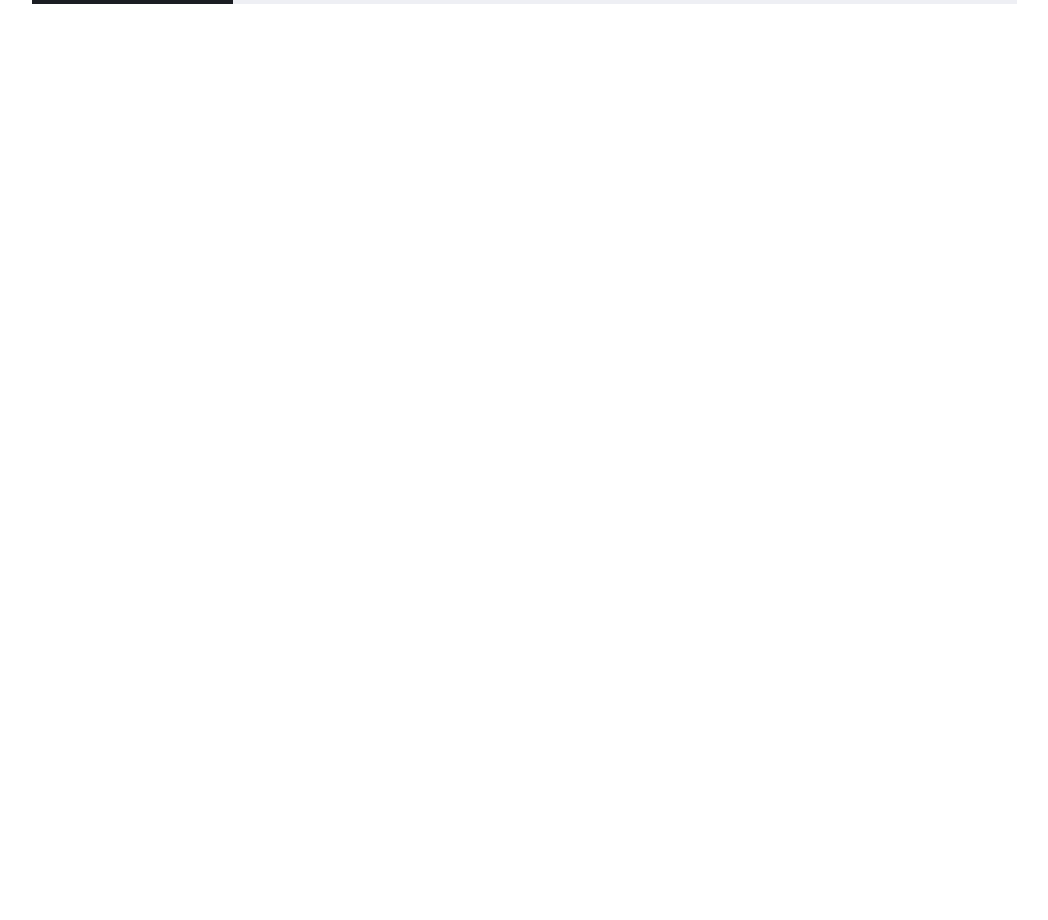
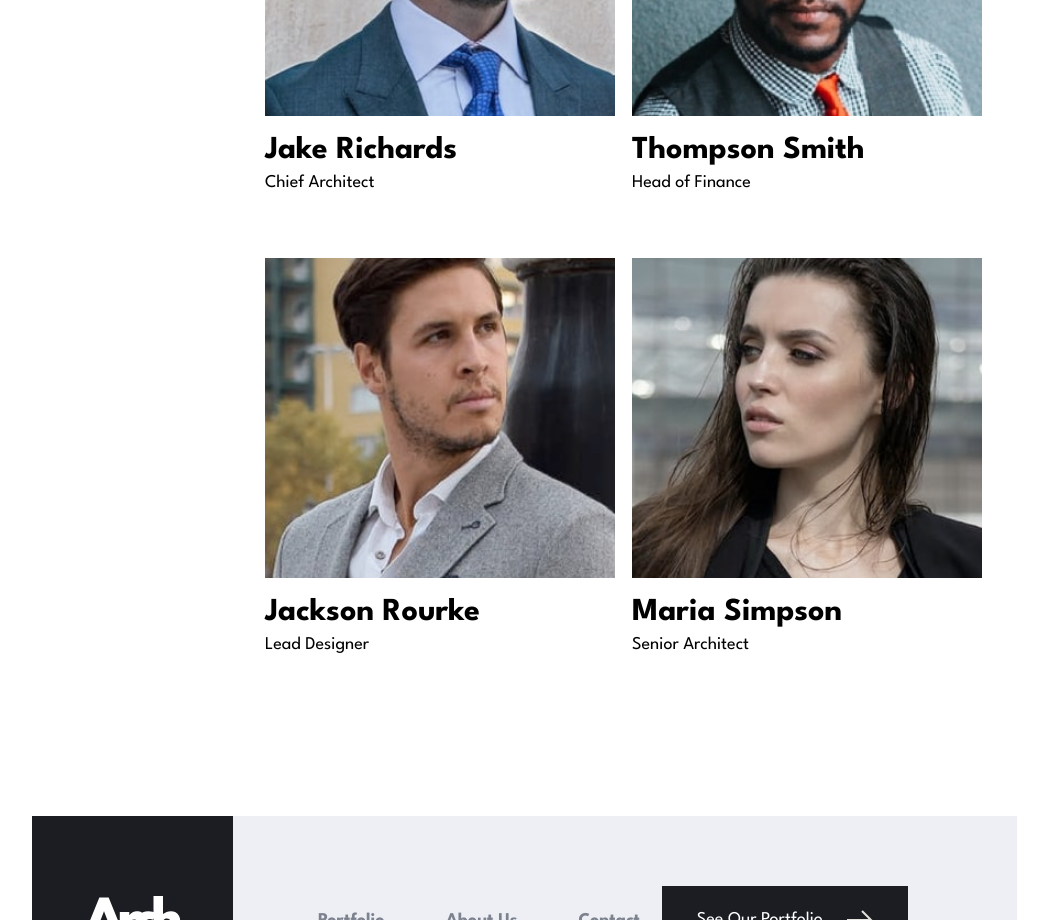
Before and after one commit to adarshcodes/arch-studio, a React (Create React App) app: page /about-us in a window 1280 px wide. Shown: the part 2060-2980 px from the top of the page, without its empty margins (133-1181 px from the left). Before the commit the page ends 2064 px from the top, so only its background shows below. Built offline with nearby package versions, Linux system fonts and the light colour scheme.

Commit message:
completed the about section

```diff
--- /dev/null
+++ b/src/assets/sass/components/_leaders.styles.scss
@@ -0,0 +1,61 @@
+.leaders-container {
+	margin-bottom: 9.6rem;
+	@include flex-row;
+	justify-content: space-between;
+
+	.leaders-cards-container {
+		@include flex-row-space-between;
+		flex-wrap: wrap;
+		max-width: 73rem;
+	}
+
+	.leader-card {
+		max-width: 35rem;
+		margin-bottom: 6.3rem;
+
+		.leader-avatar {
+			position: relative;
+			cursor: pointer;
+			overflow: hidden;
+			height: 32rem;
+			margin-bottom: 1.5rem;
+
+			.socialicons {
+				position: absolute;
+				font-size: 4rem;
+				color: $white;
+				top: 50%;
+				left: 50%;
+				transform: translate(-50%, -50%) scale(0);
+				transition: all 0.3s;
+
+				a:not(:last-child) {
+					margin-right: 3.2rem;
+				}
+
+				a {
+					transition: all 0.3s;
+				}
+
+				a:hover {
+					color: #36b2f5;
+				}
+			}
+
+			&:hover .socialicons {
+				transform: translate(-50%, -50%) scale(1);
+			}
+
+			img {
+				transform: scale(1.1);
+				transition: all 0.3s;
+				height: 100%;
+			}
+
+			&:hover img {
+				filter: blur(0.3rem);
+				transform: scale(1);
+			}
+		}
+	}
+}
--- a/src/assets/sass/main.css
+++ b/src/assets/sass/main.css
@@ -501,6 +501,71 @@ body {
   transform: scale(1.1);
 }
 
+.leaders-container {
+  margin-bottom: 9.6rem;
+  display: flex;
+  flex-direction: row;
+  justify-content: space-between;
+}
+
+.leaders-container .leaders-cards-container {
+  display: flex;
+  justify-content: space-between;
+  align-items: center;
+  flex-wrap: wrap;
+  max-width: 73rem;
+}
+
+.leaders-container .leader-card {
+  max-width: 35rem;
+  margin-bottom: 6.3rem;
+}
+
+.leaders-container .leader-card .leader-avatar {
+  position: relative;
+  cursor: pointer;
+  overflow: hidden;
+  height: 32rem;
+  margin-bottom: 1.5rem;
+}
+
+.leaders-container .leader-card .leader-avatar .socialicons {
+  position: absolute;
+  font-size: 4rem;
+  color: #ffffff;
+  top: 50%;
+  left: 50%;
+  transform: translate(-50%, -50%) scale(0);
+  transition: all 0.3s;
+}
+
+.leaders-container .leader-card .leader-avatar .socialicons a:not(:last-child) {
+  margin-right: 3.2rem;
+}
+
+.leaders-container .leader-card .leader-avatar .socialicons a {
+  transition: all 0.3s;
+}
+
+.leaders-container .leader-card .leader-avatar .socialicons a:hover {
+  color: #36b2f5;
+}
+
+.leaders-container .leader-card .leader-avatar:hover .socialicons {
+  transform: translate(-50%, -50%) scale(1);
+}
+
+.leaders-container .leader-card .leader-avatar img {
+  transform: scale(1.1);
+  transition: all 0.3s;
+  height: 100%;
+}
+
+.leaders-container .leader-card .leader-avatar:hover img {
+  filter: blur(0.3rem);
+  transform: scale(1);
+}
+
 .navbar {
   display: flex;
   flex-direction: row;
--- a/src/assets/sass/main.scss
+++ b/src/assets/sass/main.scss
@@ -18,6 +18,7 @@
 @import "./components/aboutHero.styles";
 @import "./components/aboutContent.styles";
 @import "./components/heritage.styles";
+@import "./components/leaders.styles";
 
 // Routes
 @import "./routes/navigation.styles";
--- a/src/routes/AboutUs/about-us.component.jsx
+++ b/src/routes/AboutUs/about-us.component.jsx
@@ -5,6 +5,7 @@ import Helmet from "react-helmet";
 import Pagination from "../../components/pagination.component";
 import AboutHero from "../../components/aboutHero.component";
 import Heritage from "./heritage.component";
+import Leaders from "./leaders.component";
 
 // importing images
 import hero from "../../assets/images/about/image-hero.jpg";
@@ -42,6 +43,7 @@ export default function AboutUs() {
 				desc={heroData.desc}
 			/>
 			<Heritage />
+			<Leaders />
 		</section>
 	);
 }
--- /dev/null
+++ b/src/routes/AboutUs/leaderCard.component.jsx
@@ -0,0 +1,31 @@
+import React from "react";
+
+function LeaderCard({ avatar, name, role }) {
+	return (
+		<div className="leader-card">
+			<div className="leader-avatar">
+				<img src={avatar} alt="avatar" />
+				<div className="socialicons">
+					<a
+						href="https://www.linkedin.com/in/adarshofficial/"
+						target="_blank"
+						rel="noreferrer"
+					>
+						<i class="fa-brands fa-linkedin"></i>
+					</a>
+					<a
+						href="https://twitter.com/ideallyadarsh"
+						target="_blank"
+						rel="noreferrer"
+					>
+						<i class="fa-brands fa-twitter"></i>
+					</a>
+				</div>
+			</div>
+			<h5 className="heading-s">{name}</h5>
+			<p className="leader-role">{role}</p>
+		</div>
+	);
+}
+
+export default LeaderCard;
--- /dev/null
+++ b/src/routes/AboutUs/leaders.component.jsx
@@ -0,0 +1,58 @@
+import React from "react";
+
+import LeaderCard from "./leaderCard.component";
+
+// importing images
+import AvatarJake from "../../assets/images/about/avatar-jake.jpg";
+import AvatarThompson from "../../assets/images/about/avatar-thompson.jpg";
+import AvatarJackson from "../../assets/images/about/avatar-jackson.jpg";
+import AvatarMaria from "../../assets/images/about/avatar-maria.jpg";
+
+const leadersData = [
+	{
+		id: 1,
+		avatar: AvatarJake,
+		name: "Jake Richards",
+		role: "Chief Architect",
+	},
+	{
+		id: 2,
+		avatar: AvatarThompson,
+		name: "Thompson Smith",
+		role: "Head of Finance",
+	},
+	{
+		id: 3,
+		avatar: AvatarJackson,
+		name: "Jackson Rourke",
+		role: "Lead Designer",
+	},
+	{
+		id: 4,
+		avatar: AvatarMaria,
+		name: "Maria Simpson",
+		role: "Senior Architect",
+	},
+];
+
+function Leaders() {
+	return (
+		<div className="leaders-container">
+			<h3 className="heading-m">
+				The <br /> Leaders
+			</h3>
+			<div className="leaders-cards-container">
+				{leadersData.map((leader) => (
+					<LeaderCard
+						key={leader.id}
+						avatar={leader.avatar}
+						name={leader.name}
+						role={leader.role}
+					/>
+				))}
+			</div>
+		</div>
+	);
+}
+
+export default Leaders;
```
Also changed, not shown: 1 other file (tests, documents, lock files or other folders).
